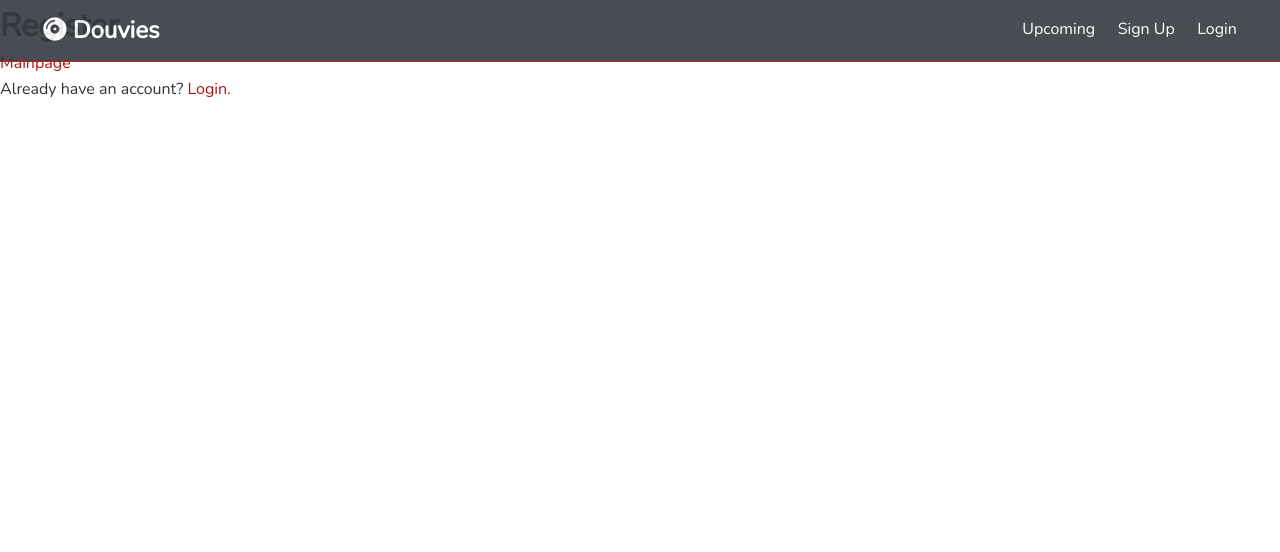
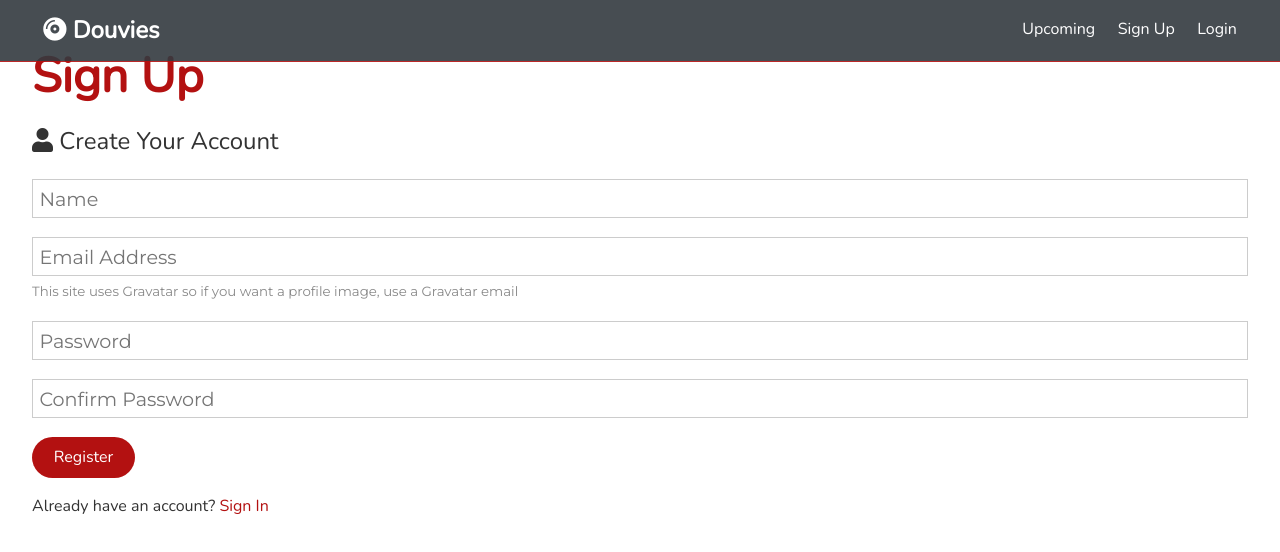
Before and after one commit to douscriptist/douvies, a React (Create React App) app in the folder client/: page /register in a window 1280 px wide. Shown: the top 552 px of the page. Built offline with nearby package versions, Linux system fonts and the light colour scheme.

Commit message:
register ~~

```diff
--- a/client/src/components/auth/Register.jsx
+++ b/client/src/components/auth/Register.jsx
@@ -1,16 +1,119 @@
-import React from 'react';
-import { Link } from 'react-router-dom';
+import React, { useState } from 'react';
+import { Link, Redirect } from 'react-router-dom';
+import { connect } from 'react-redux';
+// import { setAlert } from '../../actions/alert';
+// import { register } from '../../actions/auth';
+import PropTypes from 'prop-types';
 
-const Register = () => {
+// export const Register = ({ setAlert, register, isAuthenticated }) => {
+export const Register = () => {
+	const [formData, setFormData] = useState({
+		name: '',
+		email: '',
+		password: '',
+		passwordRe: '',
+	});
+
+	const { name, email, password, passwordRe } = formData;
+
+	const handleChange = (e) => {
+		setFormData({
+			...formData,
+			[e.target.name]: e.target.value,
+		});
+	};
+
+	const handleSubmit = async (e) => {
+		e.preventDefault();
+		// if (!password || !passwordRe) {
+		//   setAlert('Fill the password fields!', 'danger');
+		// }
+		if (password !== passwordRe) {
+			// setAlert('Passwords do not match!', 'danger');
+		} else {
+			// register({
+			// 	name,
+			// 	email,
+			// 	password,
+			// });
+		}
+	};
+
+	// Redirect if logged in
+	// if (isAuthenticated) {
+	// 	return <Redirect to='/dashboard' />;
+	// }
+
 	return (
-		<div>
-			<h1>Register</h1>
-			<Link to='/'>Mainpage</Link>
-			<p>
-				Already have an account? <Link to='login'>Login.</Link>
+		<div className='container'>
+			<h1 className='large text-primary'>Sign Up</h1>
+			<p className='lead'>
+				<i className='fas fa-user'></i> Create Your Account
+			</p>
+			<form className='form' onSubmit={handleSubmit}>
+				<div className='form-group'>
+					<input
+						type='text'
+						placeholder='Name'
+						name='name'
+						// required
+						value={name}
+						onChange={(e) => handleChange(e)}
+					/>
+				</div>
+				<div className='form-group'>
+					<input
+						type='email'
+						placeholder='Email Address'
+						name='email'
+						// required
+						value={email}
+						onChange={(e) => handleChange(e)}
+					/>
+					<small className='form-text'>
+						This site uses Gravatar so if you want a profile image, use a
+						Gravatar email
+					</small>
+				</div>
+				<div className='form-group'>
+					<input
+						type='password'
+						placeholder='Password'
+						name='password'
+						// minLength="6"
+						value={password}
+						onChange={(e) => handleChange(e)}
+					/>
+				</div>
+				<div className='form-group'>
+					<input
+						type='password'
+						placeholder='Confirm Password'
+						name='passwordRe'
+						// minLength="6"
+						value={passwordRe}
+						onChange={(e) => handleChange(e)}
+					/>
+				</div>
+				<input type='submit' className='btn btn-primary' value='Register' />
+			</form>
+			<p className='my-1'>
+				Already have an account?
+				<Link to='/login'> Sign In</Link>
 			</p>
 		</div>
 	);
 };
 
-export default Register;
+Register.propTypes = {
+	setAlert: PropTypes.func.isRequired,
+	register: PropTypes.func.isRequired,
+	isAuthenticated: PropTypes.bool,
+};
+
+const mapStateToProps = (state) => ({
+	isAuthenticated: state.auth.isAuthenticated,
+});
+
+export default connect(mapStateToProps, {})(Register);
+// export default connect(mapStateToProps, { setAlert, register })(Register);
```
